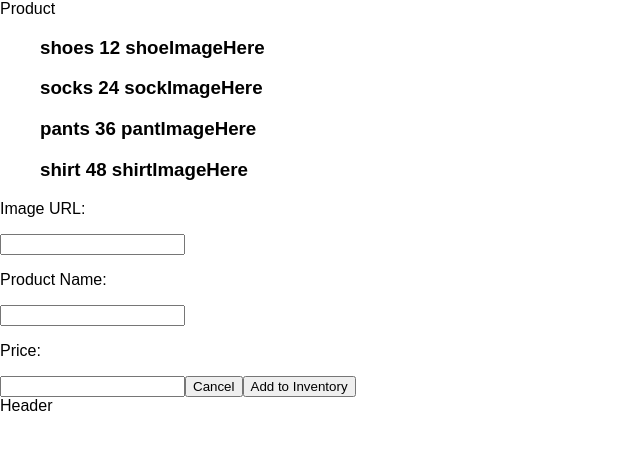
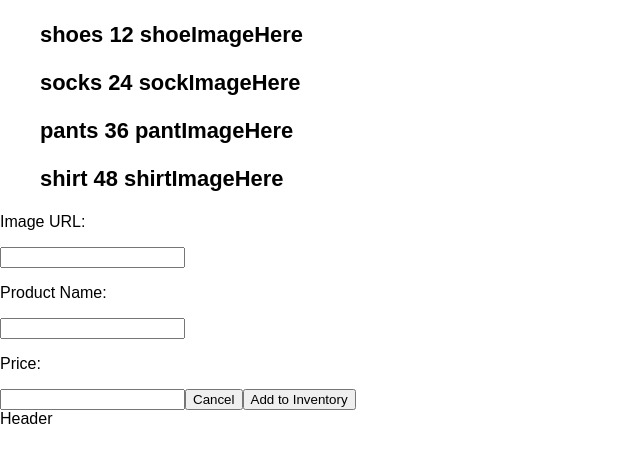
Before and after one commit to zacklamoreaux/shelfie, a React (Create React App) app: page / in a window 1280 px wide. Shown: the top 462 px of the page, without its empty margins (0-640 px from the left). Built offline with nearby package versions, Linux system fonts and the light colour scheme.

Commit message:
step 2 done

```diff
--- a/src/Components/Dashboard/Dashboard.js
+++ b/src/Components/Dashboard/Dashboard.js
@@ -8,14 +8,13 @@ export default class Dashboard extends Component {
     }
 
     render() {
-      const list = this.props.inventory.map( (product, index) => {
+      const list = this.props.inventory.map( (product, id) => {
         return (
-          <h3 key={index}> {product.name} {product.price} {product.imageUrl} </h3>
+          <h3> <Product key={id} product={product}/> </h3>
         )
       })
       return (
         <div>
-          <Product />
           <ul>{list}</ul>
         </div>
       )
--- a/src/Components/Product/Product.js
+++ b/src/Components/Product/Product.js
@@ -1,9 +1,10 @@
 import React, { Component } from 'react'
 
 export default function Product(props) {
+  let { name, price, imageUrl, id } = props.product
   return (
     <div>
-      Product
+      <h3 key={id}> {name} {price} {imageUrl} </h3>
     </div>
   )
 }
```
